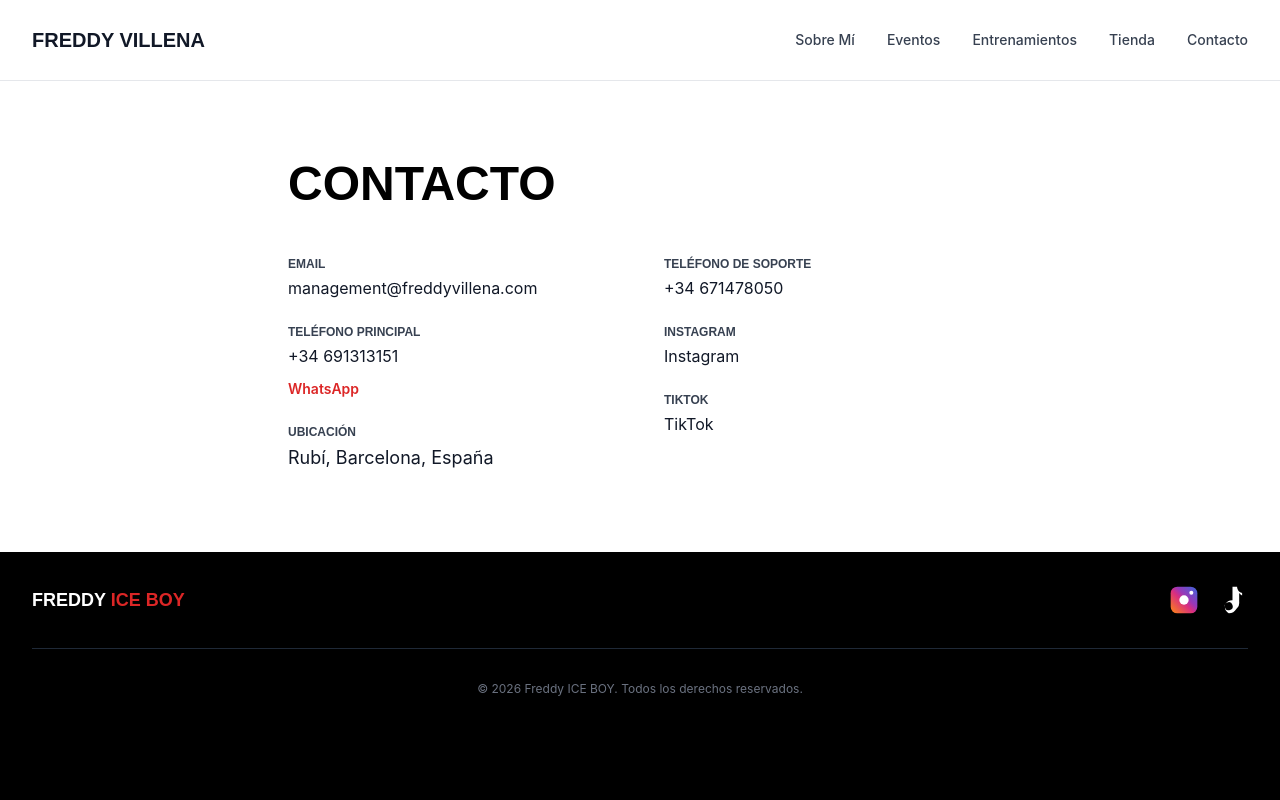
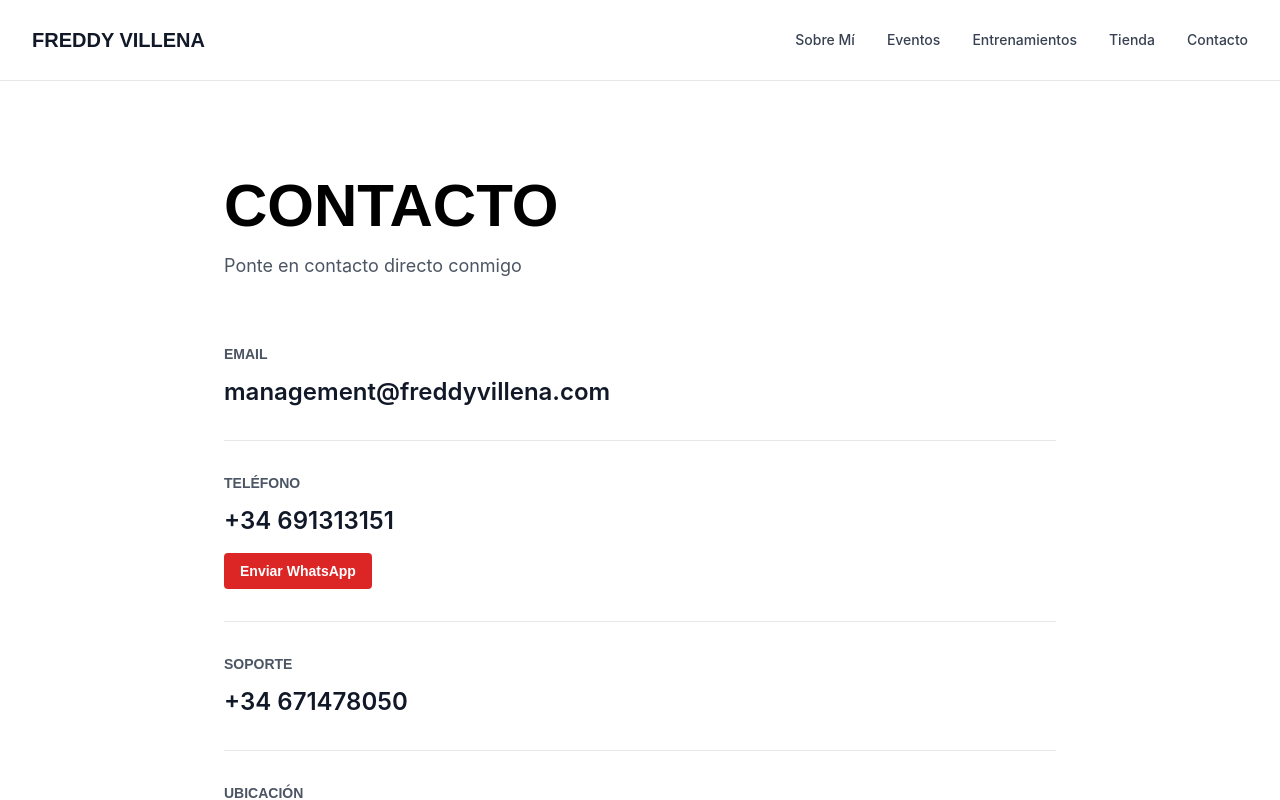
Before and after one commit to bieltornerj-creator/freddy-villena-mma, a Next.js app: page /contacto in a window 1280 px wide. Shown: the top 800 px of the page. Built offline with nearby package versions, Linux system fonts and the light colour scheme.

Commit message:
Redesign NextFight with background image and Contact with minimal clean layout

```diff
--- a/src/components/Contact.jsx
+++ b/src/components/Contact.jsx
@@ -8,16 +8,17 @@
   const phoneSupport = '671478050'
 
   return (
-    <section id="contact" className="py-20 bg-white">
-      <div className="max-w-3xl mx-auto px-4 sm:px-6 lg:px-8">
+    <section className="py-24 bg-white">
+      <div className="max-w-4xl mx-auto px-4 sm:px-6 lg:px-8">
         <motion.div
           initial={{ opacity: 0, y: 20 }}
           whileInView={{ opacity: 1, y: 0 }}
           viewport={{ once: true }}
           transition={{ duration: 0.8 }}
-          className="mb-12"
+          className="mb-16"
         >
-          <h2 className="text-4xl md:text-5xl font-black text-black mb-2">CONTACTO</h2>
+          <h2 className="text-5xl md:text-6xl font-black text-black mb-4">CONTACTO</h2>
+          <p className="text-gray-600 text-lg">Ponte en contacto directo conmigo</p>
         </motion.div>
 
         <motion.div
@@ -25,25 +26,26 @@
           whileInView={{ opacity: 1, y: 0 }}
           viewport={{ once: true }}
           transition={{ duration: 0.8, delay: 0.2 }}
-          className="grid md:grid-cols-2 gap-8 md:gap-12"
+          className="space-y-8"
         >
-          {/* Left Column */}
-          <div className="space-y-6">
-            <div>
-              <h3 className="text-xs font-bold text-gray-700 uppercase mb-1">Email</h3>
+          {/* Email */}
+          <div className="pb-8 border-b border-gray-200">
+            <p className="text-sm font-bold text-gray-600 uppercase mb-3">Email</p>
             <a
               href={`mailto:${email}`}
-                className="text-gray-900 hover:text-red-600 transition-colors"
+              className="text-2xl text-gray-900 hover:text-red-600 transition-colors font-semibold"
             >
               {email}
             </a>
           </div>
 
-            <div>
-              <h3 className="text-xs font-bold text-gray-700 uppercase mb-1">Teléfono Principal</h3>
+          {/* Phone */}
+          <div className="pb-8 border-b border-gray-200">
+            <p className="text-sm font-bold text-gray-600 uppercase mb-3">Teléfono</p>
+            <div className="space-y-4">
               <a
                 href={`tel:${phoneMain}`}
-                className="block text-gray-900 hover:text-red-600 transition-colors mb-2"
+                className="block text-2xl text-gray-900 hover:text-red-600 transition-colors font-semibold"
               >
                 +34 {phoneMain}
               </a>
@@ -51,49 +53,47 @@
                 href={`https://wa.me/34${phoneMain}`}
                 target="_blank"
                 rel="noopener noreferrer"
-                className="text-red-600 hover:text-red-700 transition-colors text-sm font-semibold"
+                className="inline-block px-4 py-2 bg-red-600 text-white text-sm font-bold rounded hover:bg-red-700 transition-colors"
               >
-                WhatsApp
+                Enviar WhatsApp
               </a>
-            </div>
-
-            <div>
-              <h3 className="text-xs font-bold text-gray-700 uppercase mb-1">Ubicación</h3>
-              <p className="text-gray-900">Rubí, Barcelona, España</p>
             </div>
           </div>
 
-          {/* Right Column */}
-          <div className="space-y-6">
-            <div>
-              <h3 className="text-xs font-bold text-gray-700 uppercase mb-1">Teléfono de Soporte</h3>
+          {/* Support */}
+          <div className="pb-8 border-b border-gray-200">
+            <p className="text-sm font-bold text-gray-600 uppercase mb-3">Soporte</p>
             <a
               href={`tel:${phoneSupport}`}
-                className="text-gray-900 hover:text-red-600 transition-colors"
+              className="text-2xl text-gray-900 hover:text-red-600 transition-colors font-semibold"
             >
               +34 {phoneSupport}
             </a>
           </div>
 
+          {/* Location */}
+          <div className="pb-8 border-b border-gray-200">
+            <p className="text-sm font-bold text-gray-600 uppercase mb-3">Ubicación</p>
+            <p className="text-2xl text-gray-900 font-semibold">Rubí, Barcelona, España</p>
+          </div>
+
+          {/* Social */}
           <div>
-              <h3 className="text-xs font-bold text-gray-700 uppercase mb-1">Instagram</h3>
+            <p className="text-sm font-bold text-gray-600 uppercase mb-4">Sígueme</p>
+            <div className="flex gap-6">
               <a
                 href="https://www.instagram.com/Freddy_ice_boy"
                 target="_blank"
                 rel="noopener noreferrer"
-                className="text-gray-900 hover:text-red-600 transition-colors"
+                className="text-gray-900 hover:text-red-600 transition-colors font-semibold"
               >
                 Instagram
               </a>
-            </div>
-
-            <div>
-              <h3 className="text-xs font-bold text-gray-700 uppercase mb-1">TikTok</h3>
               <a
                 href="https://www.tiktok.com/@Freddy.villena85"
                 target="_blank"
                 rel="noopener noreferrer"
-                className="text-gray-900 hover:text-red-600 transition-colors"
+                className="text-gray-900 hover:text-red-600 transition-colors font-semibold"
               >
                 TikTok
               </a>
```
Also changed, not shown: src/components/NextFight.jsx (+75 -56 lines). Lines whose indentation alone changed are shown as unchanged.
